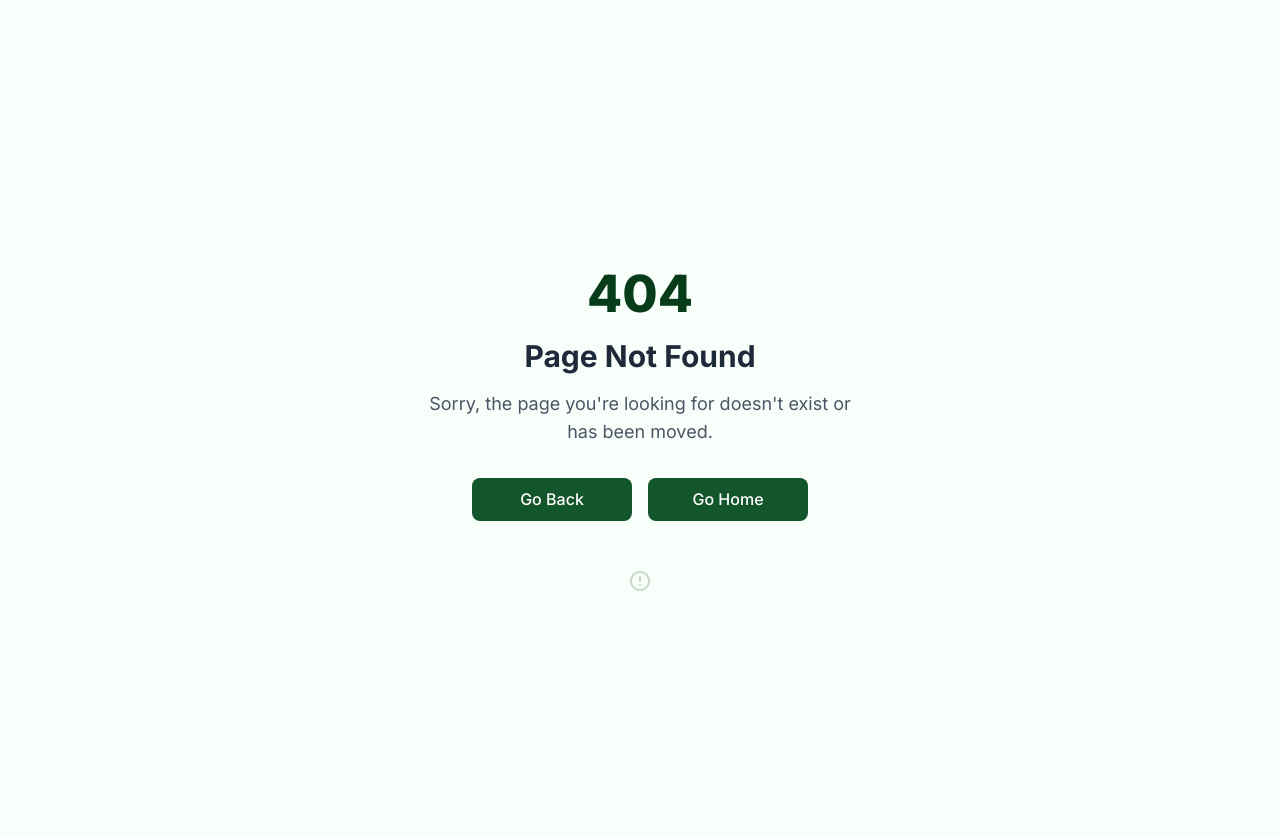
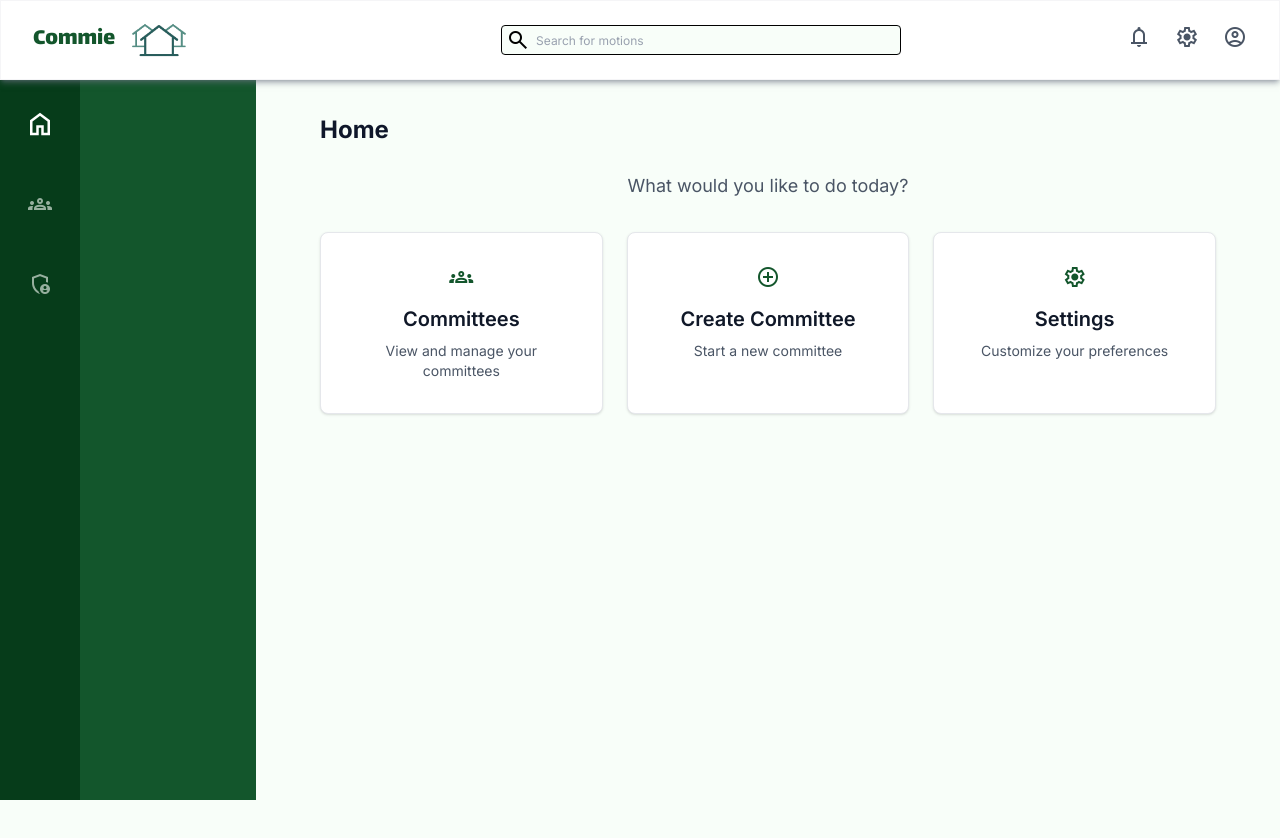
Before and after one commit to benjikib/csci432-web-dev-final-project, a React (Vite) app: page /home in a window 1280 px wide. Before the commit this address had no page. Shown: the top 838 px of the page. Built offline with nearby package versions, Linux system fonts and the light colour scheme.

Commit message:
add a home page

```diff
--- a/src/App.jsx
+++ b/src/App.jsx
@@ -1,5 +1,6 @@
 import './App.css'
 import Main from './components/MainPage.jsx'
+import HomePage from './components/HomePage.jsx'
 import LoginPage from './components/LoginPage.jsx'
 import MotionDetails from './components/MotionDetailsPage.jsx'
 import Settings from './components/SettingsPage.jsx'
@@ -24,6 +25,7 @@ export default function App() {
     <>
       <Routes location={background || location}>
         <Route path="/" element={<Main />}></Route>
+        <Route path="/home" element={<HomePage />}></Route>
         <Route path="/committees" element={<CommitteesPage />}></Route>
         <Route path="/create-committee" element={<CreateCommitteePage />}></Route>
         <Route path="/committee/:id" element={<CommitteeMotionsPage />}></Route>
--- /dev/null
+++ b/src/components/HomePage.jsx
@@ -0,0 +1,77 @@
+import { useState } from "react";
+import { useNavigate } from "react-router-dom";
+import { useAuth0 } from "@auth0/auth0-react";
+import SideBar from './reusable/SideBar';
+import HeaderNav from './reusable/HeaderNav';
+
+export default function HomePage() {
+    const navigate = useNavigate();
+    const { user, isAuthenticated } = useAuth0();
+    const [searchedTerm, setSearchedTerm] = useState("");
+
+    return (
+        <>
+            <HeaderNav setSearchedTerm={setSearchedTerm} />
+            <SideBar />
+            <div className="mt-20 ml-[16rem] px-8 min-h-screen bg-[#F8FEF9] dark:bg-gray-900">
+                <div className="max-w-5xl">
+                    <h2 className="section-title dark:text-gray-100">Home</h2>
+                    <p className="text-lg text-gray-600 dark:text-gray-300 mb-8">
+                        What would you like to do today?
+                    </p>
+
+                    {/* Navigation Cards */}
+                    <div className="grid grid-cols-1 md:grid-cols-2 lg:grid-cols-3 gap-6">
+                        {/* Committees Card */}
+                        <div
+                            onClick={() => navigate("/committees")}
+                            className="bg-white dark:bg-gray-800 rounded-lg shadow-sm hover:shadow-md transition-shadow cursor-pointer p-8 border border-gray-200 dark:border-gray-700 hover:border-lighter-green dark:hover:border-lighter-green"
+                        >
+                            <div className="text-center">
+                                <span className="material-symbols-outlined text-[12rem] mb-4 text-lighter-green">groups</span>
+                                <h3 className="text-xl font-semibold text-gray-900 dark:text-white mb-2">
+                                    Committees
+                                </h3>
+                                <p className="text-sm text-gray-600 dark:text-gray-400">
+                                    View and manage your committees
+                                </p>
+                            </div>
+                        </div>
+
+                        {/* Create Committee Card */}
+                        <div
+                            onClick={() => navigate("/create-committee")}
+                            className="bg-white dark:bg-gray-800 rounded-lg shadow-sm hover:shadow-md transition-shadow cursor-pointer p-8 border border-gray-200 dark:border-gray-700 hover:border-lighter-green dark:hover:border-lighter-green"
+                        >
+                            <div className="text-center">
+                                <span className="material-symbols-outlined text-[12rem] mb-4 text-lighter-green">add_circle</span>
+                                <h3 className="text-xl font-semibold text-gray-900 dark:text-white mb-2">
+                                    Create Committee
+                                </h3>
+                                <p className="text-sm text-gray-600 dark:text-gray-400">
+                                    Start a new committee
+                                </p>
+                            </div>
+                        </div>
+
+                        {/* Settings Card */}
+                        <div
+                            onClick={() => navigate("/settings")}
+                            className="bg-white dark:bg-gray-800 rounded-lg shadow-sm hover:shadow-md transition-shadow cursor-pointer p-8 border border-gray-200 dark:border-gray-700 hover:border-lighter-green dark:hover:border-lighter-green"
+                        >
+                            <div className="text-center">
+                                <span className="material-symbols-outlined text-[12rem] mb-4 text-lighter-green">settings</span>
+                                <h3 className="text-xl font-semibold text-gray-900 dark:text-white mb-2">
+                                    Settings
+                                </h3>
+                                <p className="text-sm text-gray-600 dark:text-gray-400">
+                                    Customize your preferences
+                                </p>
+                            </div>
+                        </div>
+                    </div>
+                </div>
+            </div>
+        </>
+    );
+}
--- a/src/components/MainPage.jsx
+++ b/src/components/MainPage.jsx
@@ -104,7 +104,7 @@ export default function MainPage() {
                             text-white bg-[#54966D] hover:bg-[#5ca377]
                             font-medium font-inherit
                             cursor-pointer
-                            w-50 mx-auto" onClick={() => navigate("/committees")}>Login</div>
+                            w-50 mx-auto" onClick={() => navigate("/home")}>Login</div>
                         </div>
                         <a className="terms">By signing up, you agree to our Terms of Service and Privacy Policy</a>
                     </div>
--- a/src/components/reusable/SideBar.jsx
+++ b/src/components/reusable/SideBar.jsx
@@ -10,6 +10,7 @@ export default function SideBar() {
       const { confirmNavigation } = useNavigationBlock();
 
       const navItems = [
+          { path: '/home', label: 'Home', icon: 'home' },
           { path: '/committees', label: 'Committees', icon: 'groups' },
           { path: '/user-control', label: 'User Control', icon: 'admin_panel_settings' },
       ];
```
